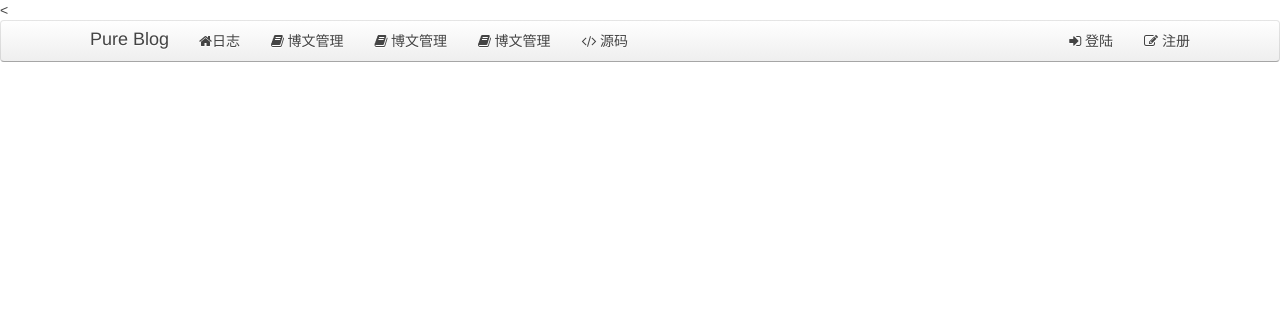
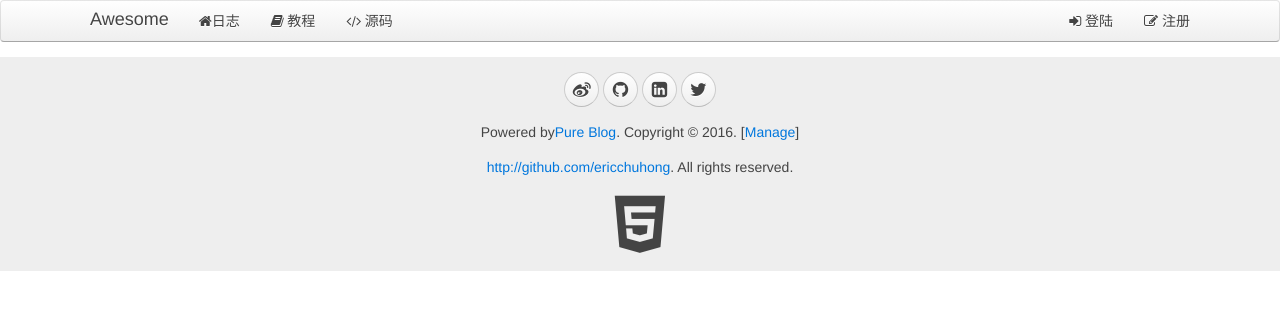
Before and after one commit to ericchuhong/WellSoonWeb, a Python web app: template www/templates/__base__.html in a window 1280 px wide. Shown: the top 310 px of the page. Run offline with Jinja, Linux system fonts and the light colour scheme; the template is opened without the code that fills it, so the values that code supplies are empty.

Commit message:
[更新]完善web前端与后端对接

```diff
--- a/www/app.py
+++ b/www/app.py
@@ -15,6 +15,7 @@ from jinja2 import Environment, FileSystemLoader
 from datetime import datetime
 from coroweb import add_routes, add_static
 from aiohttp import web
+from config import configs
 
 def init_jinja2(app, **kw):
     logging.info('init jinja2...')
@@ -126,7 +127,7 @@ def datetime_filter(t):
 
 @asyncio.coroutine
 def init(loop):
-    yield from orm.create_pool(loop=loop, host='127.0.0.1', port=3306, user='www-data',password='www-data',database='awesome')
+    yield from orm.create_pool(loop=loop, **configs.db)
     app = web.Application(loop=loop,middlewares=[logger_factory, response_factory])
     init_jinja2(app, filters=dict(datetime=datetime_filter))
 
--- a/www/config_default.py
+++ b/www/config_default.py
@@ -14,7 +14,7 @@ configs = {
         'port': 3306,
         'user': 'www-data',
         'password': 'www-data',
-        'db': 'awesome'
+        'database': 'awesome'
     },
     'session': {
         'secret': 'Awesome'
--- a/www/templates/__base__.html
+++ b/www/templates/__base__.html
@@ -1,5 +1,4 @@
-<!DOCTYPE HTML>
-<<!DOCTYPE html>
+<!DOCTYPE html>
 <html>
 <head>
 	<meta charset="utf-8">
@@ -19,19 +18,17 @@
 <body>
 	<nav class="uk-navbar ui-navbar-attached uk-margin-bottom">
 		<div class="uk-container uk-container-center">
-			<a href="/" class="uk-navbar-brand">Pure Blog</a>
+			<a href="/" class="uk-navbar-brand">Awesome</a>
 			<ul class="uk-navbar-nav">
 				<li data-url="blogs"><a href="/"><i class="uk-icon-home"></i>日志</a></li>
-				<li><a target="_blank" href="http://127.0.0.1:9000/manage/blogs"><i class="uk-icon-book"> 博文管理</i></a></li>
-				<li><a target="_blank" href="http://127.0.0.1:9000/manage/users"><i class="uk-icon-book"> 博文管理</i></a></li>
-				<li><a target="_blank" href="http://127.0.0.1:9000/manage/comments"><i class="uk-icon-book"> 博文管理</i></a></li>
+				<li><a target="_blank" href="http://127.0.0.1:9000/manage/comments"><i class="uk-icon-book"> 教程</i></a></li>
 				<li><a target="_blank" href="https://github.com/ericchuhong/WellSoonWeb"><i class="uk-icon-code"> 源码</i></a></li>
 			</ul>
 			<div class="uk-navbar-flip">
 				<ul class="uk-navbar-nav">
 					{% if __user__ %}
 						<li class="uk-parent" data-uk-dropdown>
-							<a href="#0"<i class="uk-icon-user"></i>></a>
+							<a href="#0"<i class="uk-icon-user"></i>{{ __user__.name }}</a>
 							<div class="uk-dropdown uk-dropdown-navbar">
 								<ul class="uk-nav uk-nav-navbar">
 									<li><a href="/signout"><i class="uk-icon-sign-out"></i> 登出</a></li>
@@ -47,6 +44,31 @@
 		</div>
 	</nav>
 
+	<div class="uk-container uk-cntainer-center">
+		<div class="uk-grid">
+			<!-- content -->
+			{% block content %}
+			{% endblock %}
+			<!-- content -->
 
+		</div>
+
+	</div>
+
+	<div class="uk-margin-larger-top" style="background-color:#eee; border-top: 1px solid:#ccc;">
+		<div class="uk-panel uk-container-center uk-text-center">
+			<div class="uk-panel uk-margin-top uk-margin-bottom">
+				<p>
+					<a target="_blank" href="http://weibo.com/u/2390494972" class="uk-icon-button uk-icon-weibo"></a>
+					<a target="_blank" href="http://github.com/ericchuhong" class="uk-icon-button uk-icon-github"></a>
+					<a target="_blank" href="about:blank" class="uk-icon-button uk-icon-linkedin-square"></a>
+					<a target="_blank" href="about:blank" class="uk-icon-button uk-icon-twitter"></a>
+				</p>
+				<p>Powered by<a href="http://github.com/ericchuhong">Pure Blog</a>. Copyright &copy; 2016. [<a href="/manage/" target="_blank">Manage</a>]</p>
+				<p><a href="http://github.com/ericchuhong" target="_blank">http://github.com/ericchuhong</a>. All rights reserved.</p>
+				<a target="_blank" href="http://www.w3.org/TR/html5"><i class="uk-icon-html5" style="font-size: 64px; color: #444;"></i></a>
+			</div>
+		</div>
+	</div>
 </body>
 </html>
--- a/www/templates/blogs.html
+++ b/www/templates/blogs.html
@@ -1,4 +1,4 @@
-{% extend '__base__.html' %}
+{% extends '__base__.html' %}
 
 {% block title %}日志{% endblock %}
 
@@ -16,7 +16,7 @@
 	{% for blog in blogs %}
 		<article class="uk-article">
 			<h2><a href="/blog/{{ blog.id }}">{{ blog.name }}</a></h2>
-			<p class="uk-article-meta">发表于{{ blog.created_ed|datetime }}</p>
+			<p class="uk-article-meta">发表于{{ blog.created_at|datetime }}</p>
 			<p>{{ blog.summary }}</p>
 			<p><a href="/blog/{{ blog.id }}">继续阅读 <i class="uk-icon-angle-double-right"></i></a></p>
 		</article>
```
Also changed, not shown: www/handlers.py (+14 -4 lines).
